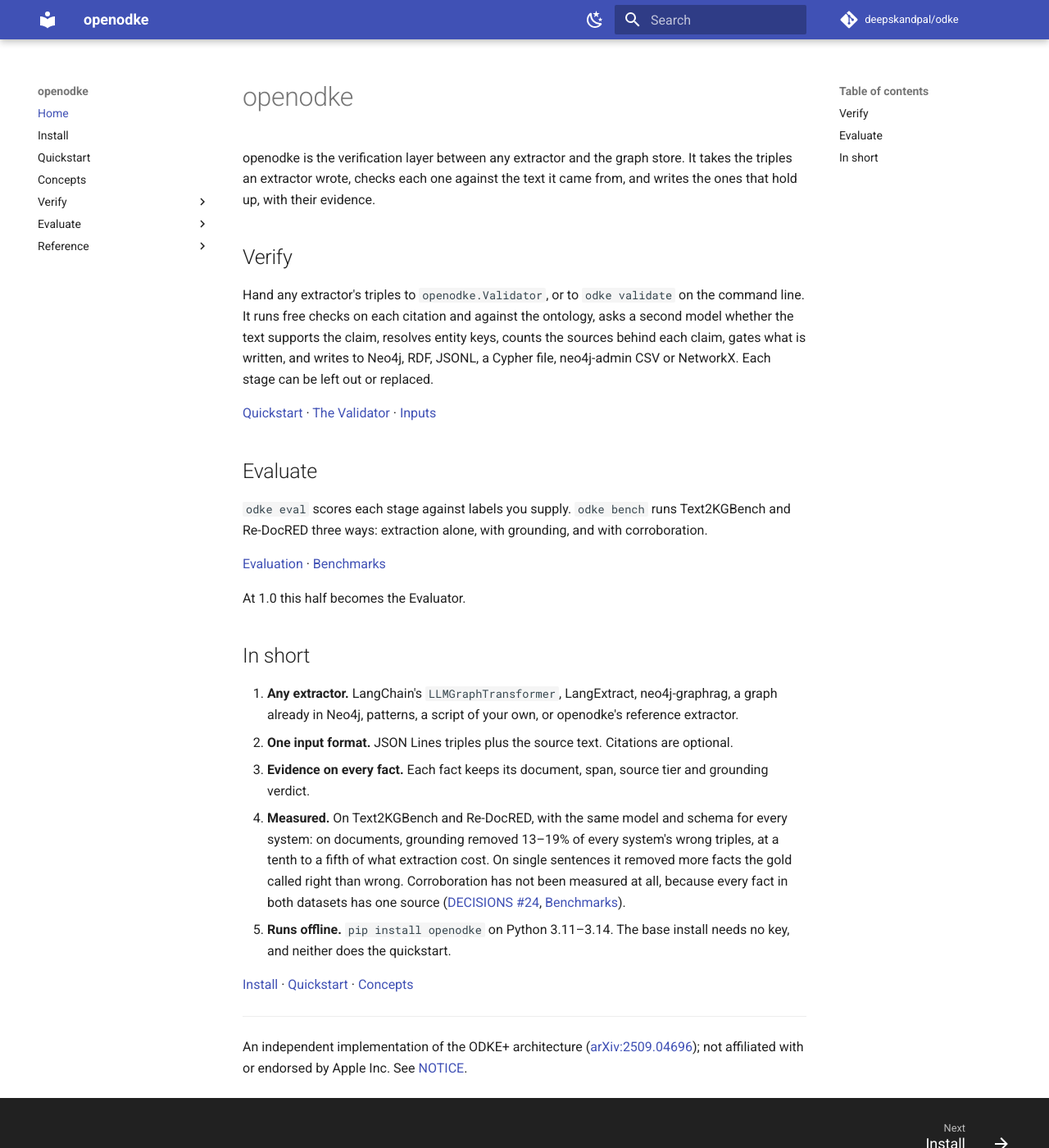
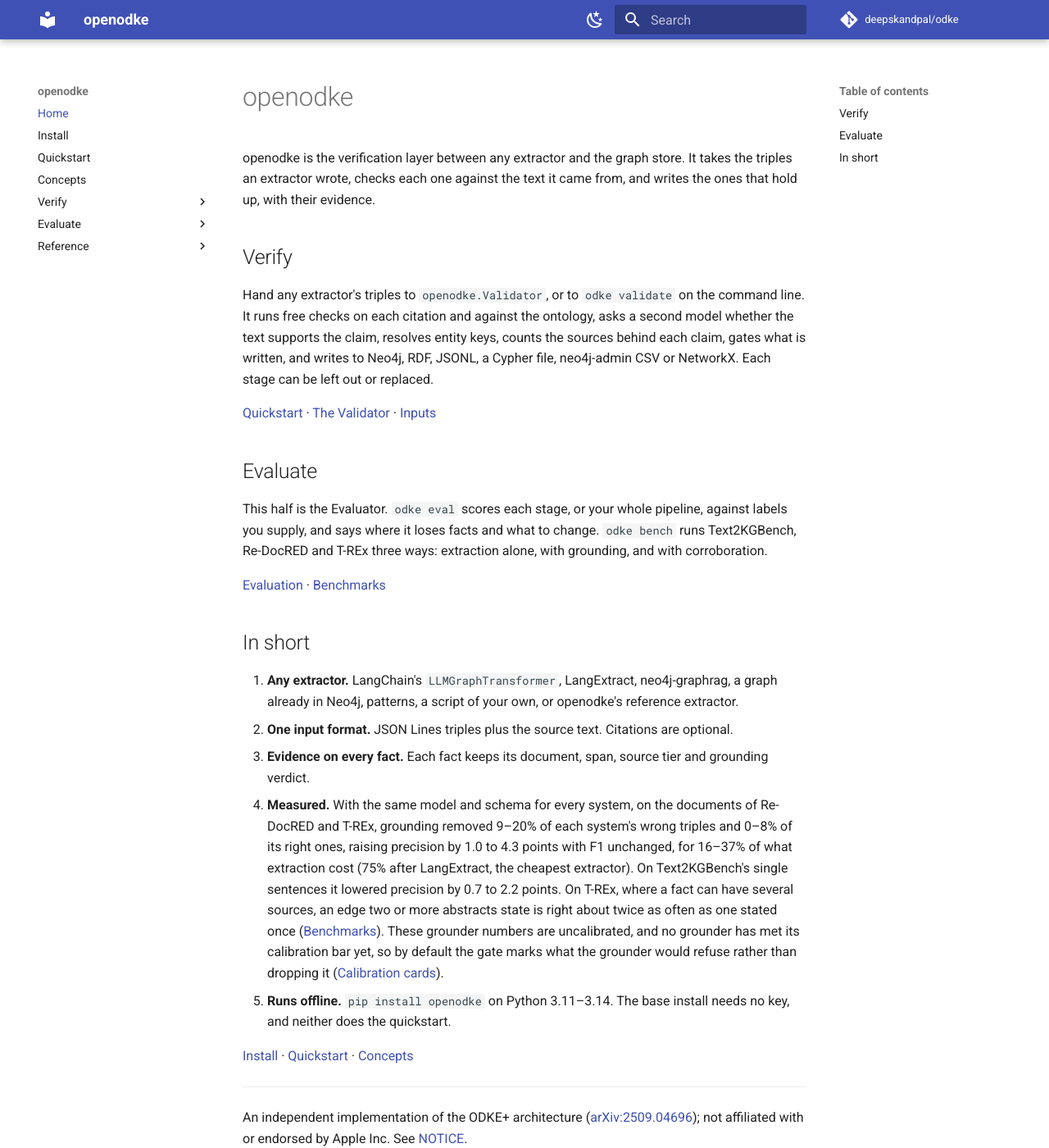
Before and after one commit to deepskandpal/odke, an MkDocs documentation site: the page built from docs/index.md, in a window 1280 px wide and 1400 px high. Shown: the whole window at 82% size. Built offline with MkDocs 1.6.1 and Material for MkDocs 9.7.7, drawn with Linux system fonts in a browser that asks for light colours; comment, search, counter and statistics services are not loaded.

Commit message:
docs: the home page and README status match the results, and the run example leads with triples (release audit S27, S28)
S27: the docs home page and the README status box still said "13-19% of
wrong triples removed, at a tenth to a fifth of extraction's cost",
"corroboration has not been measured", "0.3.0 in progress", that odke bench
runs two datasets and that "at 1.0 this half becomes the Evaluator". They
now say what docs/benchmarks.md does: on documents grounding removed 9-20%
of each system's wrong triples and 0-8% of its right ones, +1.0 to +4.3
points of precision, for 16-37% of extraction's cost (75% after
LangExtract); on single sentences it lowered precision by 0.7 to 2.2; on
T-REx an edge two abstracts state is right about twice as often. And what
#232's cards say: the grounder numbers are uncalibrated, no grounder has
met its bar, so by default what it would refuse is marked, not dropped.
The status is 1.0.0rc1, with the commands 1.0 ships. The README's
`odke run` example leads with another system's triples, not `hybrid`.

S28: run.md's ModelSpec keys gain `repeat`; the eval report's table lost
its repeated header. models.md already named fact_equiv@1 (#226).

Co-Authored-By: Claude Opus 5.5 <noreply@anthropic.com>
Claude-Session: https://claude.ai/code/session_016EZ1FgTUH3NKEQyU837Wcd

```diff
--- a/docs/index.md
+++ b/docs/index.md
@@ -17,13 +17,12 @@ replaced.
 
 ## Evaluate
 
-`odke eval` scores each stage against labels you supply. `odke bench` runs
-Text2KGBench and Re-DocRED three ways: extraction alone, with grounding, and
-with corroboration.
+This half is the Evaluator. `odke eval` scores each stage, or your whole
+pipeline, against labels you supply, and says where it loses facts and what to
+change. `odke bench` runs Text2KGBench, Re-DocRED and T-REx three ways:
+extraction alone, with grounding, and with corroboration.
 
 [Evaluation](evaluation.md) · [Benchmarks](benchmarks.md)
-
-At 1.0 this half becomes the Evaluator.
 
 ## In short
 
@@ -34,13 +33,17 @@ At 1.0 this half becomes the Evaluator.
    optional.
 3. **Evidence on every fact.** Each fact keeps its document, span, source tier
    and grounding verdict.
-4. **Measured.** On Text2KGBench and Re-DocRED, with the same model and schema
-   for every system: on documents, grounding removed 13–19% of every system's
-   wrong triples, at a tenth to a fifth of what extraction cost. On single
-   sentences it removed more facts the gold called right than wrong.
-   Corroboration has not been measured at all, because every fact in both
-   datasets has one source ([DECISIONS #24](decisions.md#24),
-   [Benchmarks](benchmarks.md)).
+4. **Measured.** With the same model and schema for every system, on the
+   documents of Re-DocRED and T-REx, grounding removed 9–20% of each system's
+   wrong triples and 0–8% of its right ones, raising precision by 1.0 to 4.3
+   points with F1 unchanged, for 16–37% of what extraction cost (75% after
+   LangExtract, the cheapest extractor). On Text2KGBench's single sentences it
+   lowered precision by 0.7 to 2.2 points. On T-REx, where a fact can have
+   several sources, an edge two or more abstracts state is right about twice
+   as often as one stated once ([Benchmarks](benchmarks.md)). These grounder
+   numbers are uncalibrated, and no grounder has met its calibration bar yet,
+   so by default the gate marks what the grounder would refuse rather than
+   dropping it ([Calibration cards](calibration.md)).
 5. **Runs offline.** `pip install openodke` on Python 3.11–3.14. The base
    install needs no key, and neither does the quickstart.
 
```
Also changed, not shown: README.md (+21 -16 lines), docs/evaluation.md (+0 -2 lines), docs/run.md (+1 -1 lines).
